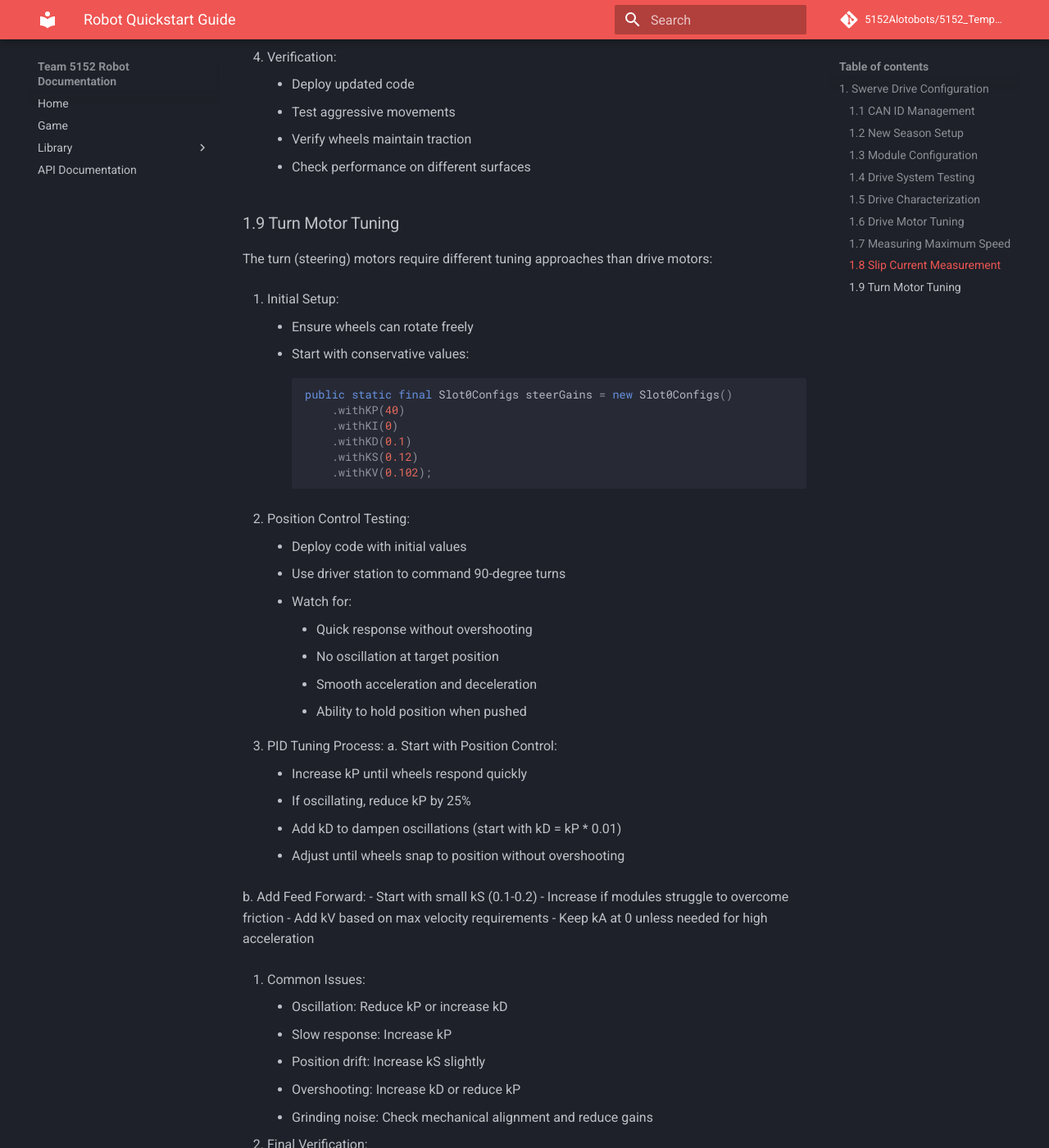
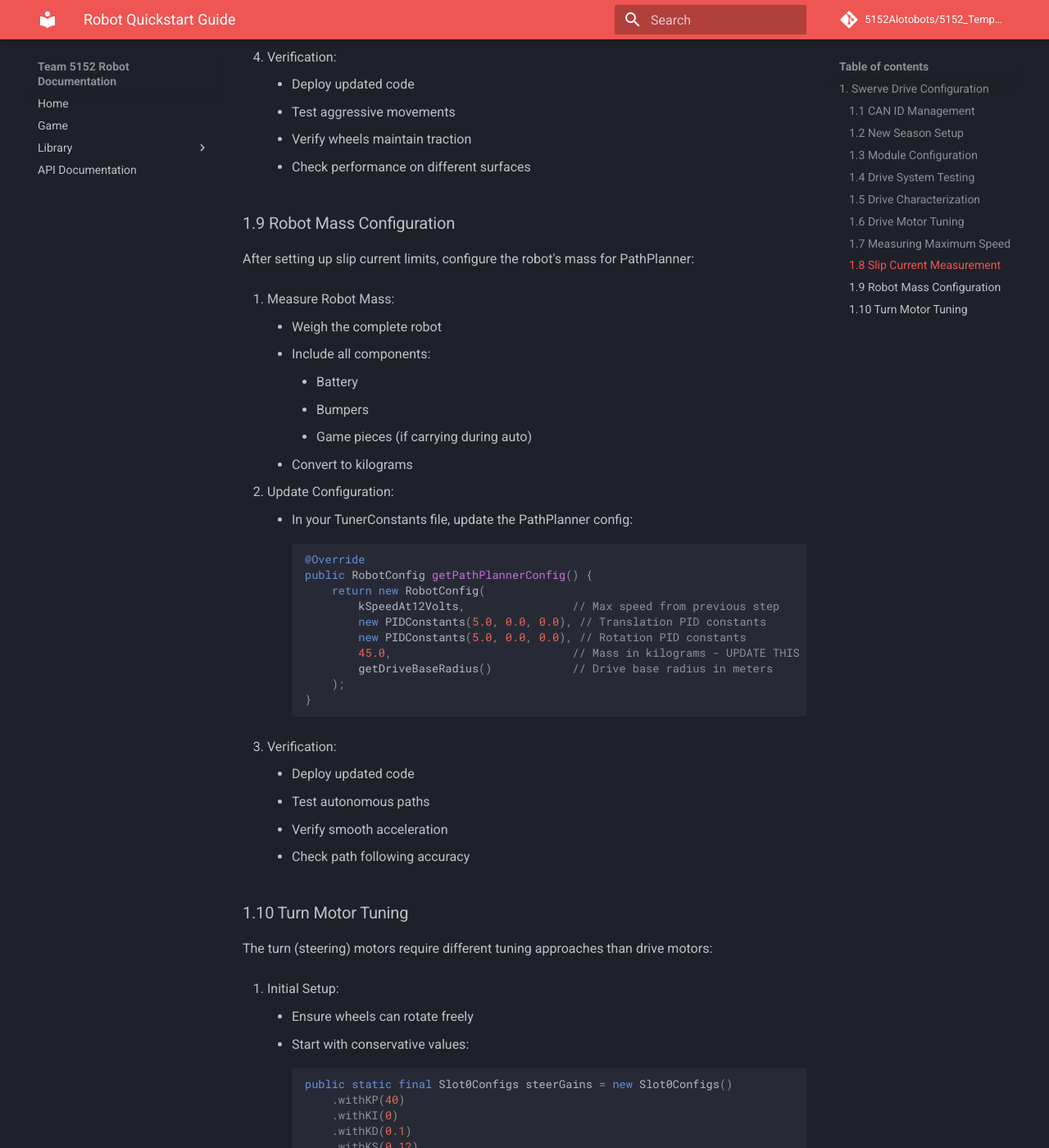
Before and after one commit to 5152Alotobots/5152_Template, an MkDocs documentation site: the page built from docs/mkdocs/docs/quickstart.md, in a window 1280 px wide and 1400 px high, scrolled down 8724 px. Shown: the whole window at 82% size. Built offline with MkDocs 1.6.1 and Material for MkDocs 9.7.7, drawn with Linux system fonts in a browser that asks for light colours; comment, search, counter and statistics services are not loaded.

Commit message:
docs: Add documentation for configuring robot mass in PathPlanner config

````diff
--- a/docs/mkdocs/docs/quickstart.md
+++ b/docs/mkdocs/docs/quickstart.md
@@ -323,7 +323,39 @@ After setting maximum speed, we need to determine the current limit that prevent
     - Verify wheels maintain traction
     - Check performance on different surfaces
 
-### 1.9 Turn Motor Tuning
+### 1.9 Robot Mass Configuration
+After setting up slip current limits, configure the robot's mass for PathPlanner:
+
+1. Measure Robot Mass:
+    - Weigh the complete robot
+    - Include all components:
+        - Battery
+        - Bumpers
+        - Game pieces (if carrying during auto)
+    - Convert to kilograms
+
+2. Update Configuration:
+    - In your TunerConstants file, update the PathPlanner config:
+    ```java
+    @Override
+    public RobotConfig getPathPlannerConfig() {
+        return new RobotConfig(
+            kSpeedAt12Volts,                // Max speed from previous step
+            new PIDConstants(5.0, 0.0, 0.0), // Translation PID constants
+            new PIDConstants(5.0, 0.0, 0.0), // Rotation PID constants
+            45.0,                           // Mass in kilograms - UPDATE THIS VALUE
+            getDriveBaseRadius()            // Drive base radius in meters
+        );
+    }
+    ```
+
+3. Verification:
+    - Deploy updated code
+    - Test autonomous paths
+    - Verify smooth acceleration
+    - Check path following accuracy
+
+### 1.10 Turn Motor Tuning
 The turn (steering) motors require different tuning approaches than drive motors:
 
 1. Initial Setup:
````
